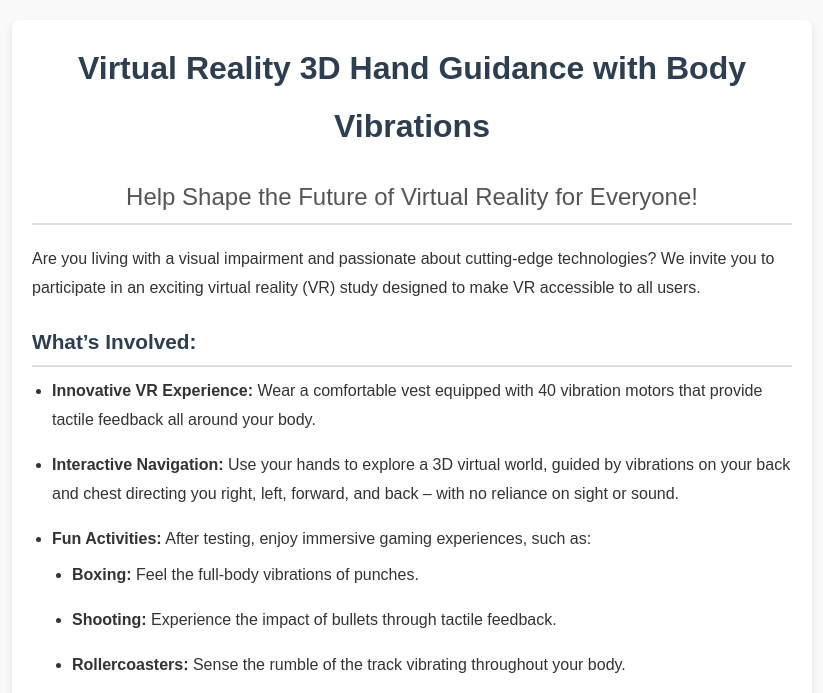
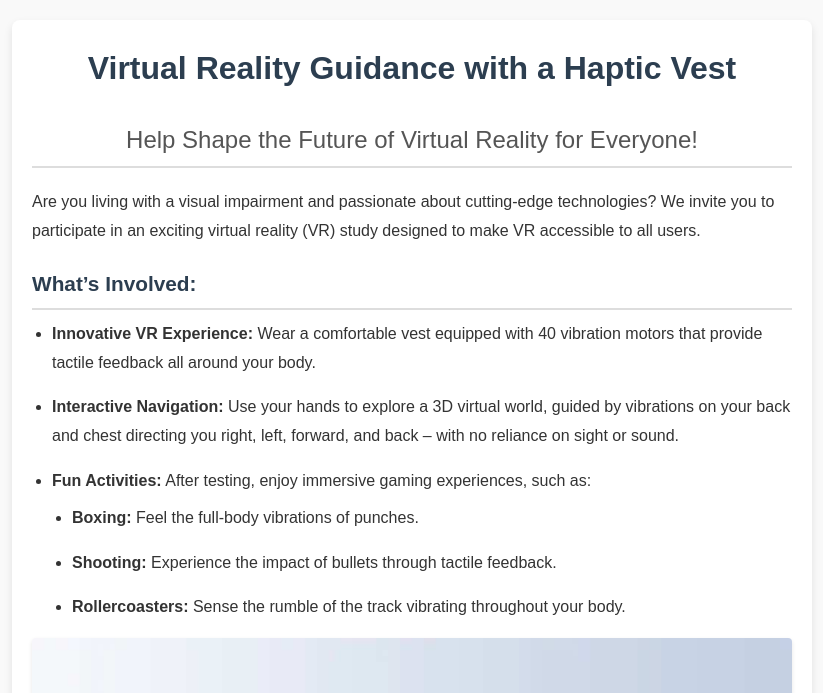
Before and after one commit to craigandertonbcu/recruitment, a plain HTML site: page index.html in a window 1280 px wide. Shown: the top 693 px of the page, without its empty margins (228-1051 px from the left). Drawn offline with Linux system fonts and the light colour scheme.

Commit message:
Update index.html

```diff
--- a/index.html
+++ b/index.html
@@ -9,7 +9,7 @@
 <body>
     <div class="container">
         <header>
-            <h1>Virtual Reality 3D Hand Guidance with Body Vibrations</h1>
+            <h1>Virtual Reality Guidance with a Haptic Vest</h1>
             <h2>Help Shape the Future of Virtual Reality for Everyone!</h2>
         </header>
 
```
